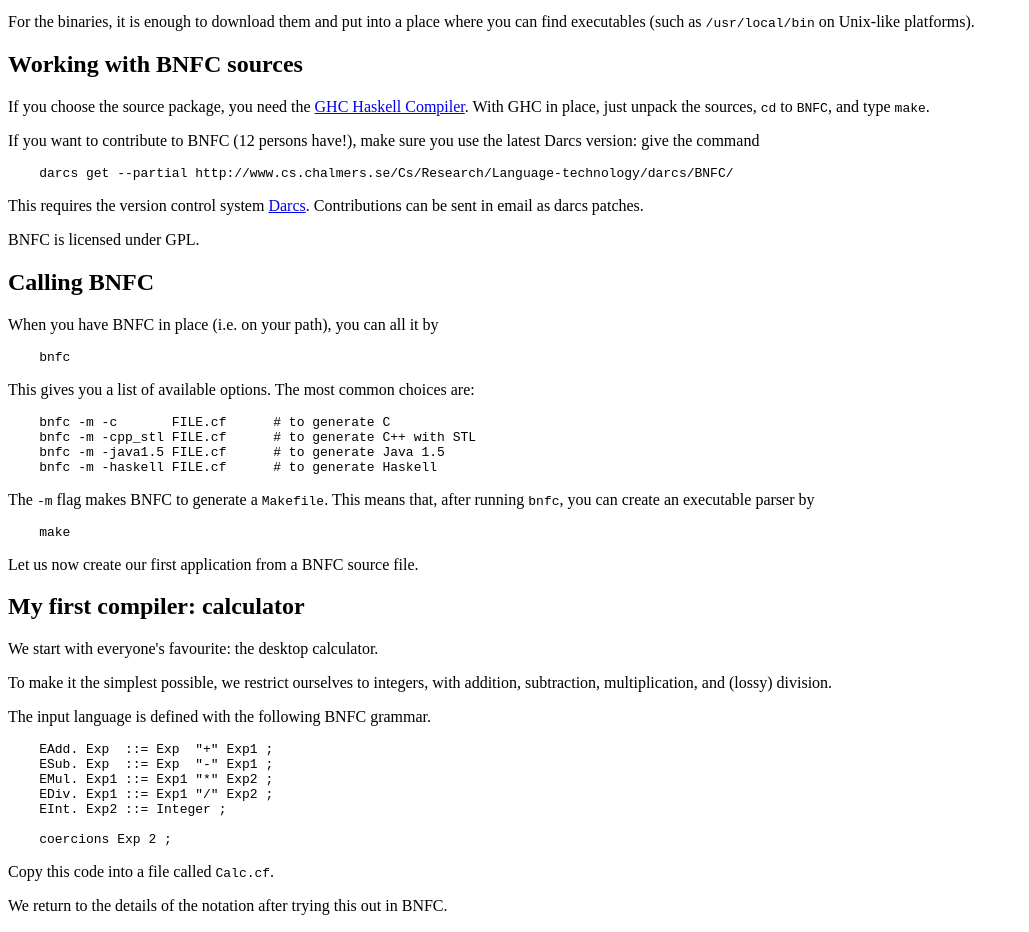
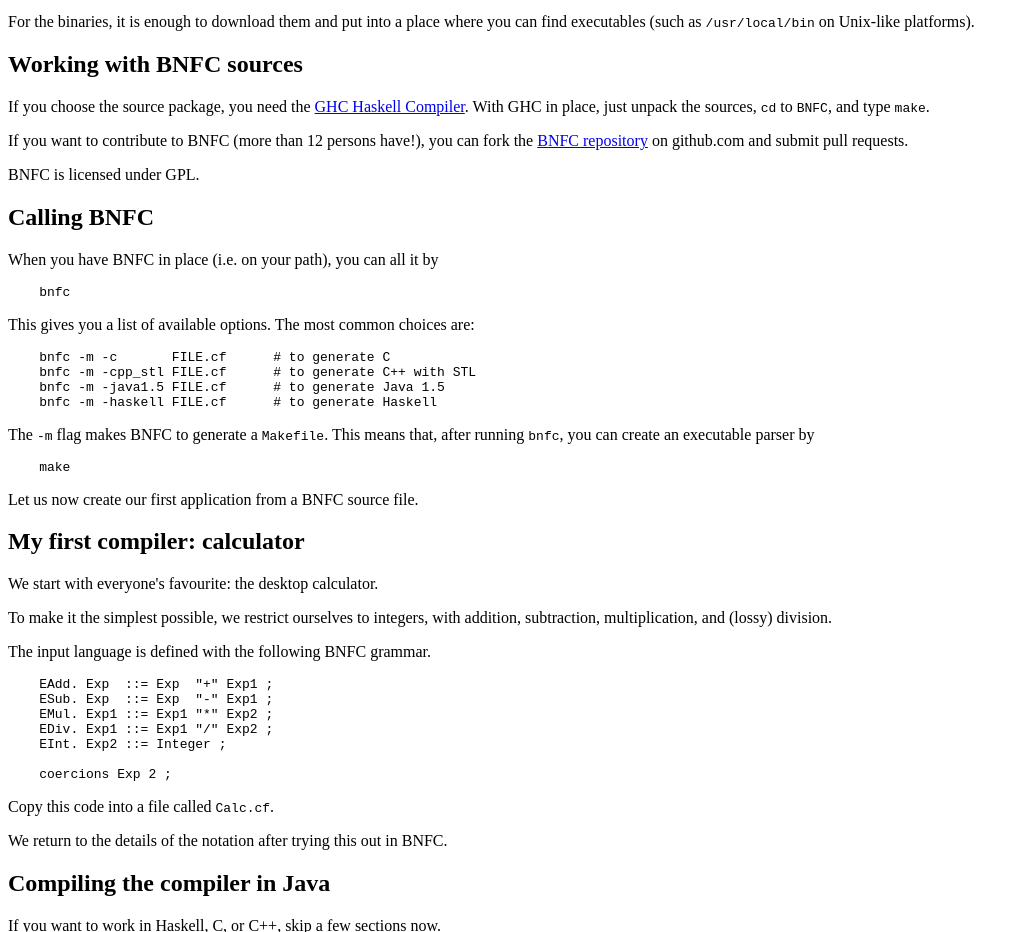
Before and after one commit to BNFC/bnfc, a plain HTML site: page document/tutorial/bnfc-tutorial.html in a window 1280 px wide. Shown: the part 845-1777 px from the top of the page, without its empty margins (0-1029 px from the left). Drawn offline with Linux system fonts and the light colour scheme.

Commit message:
[ bnfc-tutorial ] VC is no longer darcs, but git!

```diff
--- a/document/tutorial/bnfc-tutorial.html
+++ b/document/tutorial/bnfc-tutorial.html
@@ -103,17 +103,9 @@ If you choose the source package, you need the
 just unpack the sources, <CODE>cd</CODE> to <CODE>BNFC</CODE>, and type <CODE>make</CODE>.
 </P>
 <P>
-If you want to contribute to BNFC (12 persons have!), make sure you use the
-latest Darcs version: give the command
-</P>
-
-<PRE>
-    darcs get --partial http://www.cs.chalmers.se/Cs/Research/Language-technology/darcs/BNFC/
-</PRE>
-
-<P>
-This requires the version control system
-<A HREF="http://darcs.net">Darcs</A>. Contributions can be sent in email as darcs patches.
+If you want to contribute to BNFC (more than 12 persons have!), you
+can fork the <A HREF="https://github.com/BNFC/bnfc">BNFC repository</A> on github.com
+and submit pull requests.
 </P>
 <P>
 BNFC is licensed under GPL.
```
Also changed, not shown: document/tutorial/bnfc-tutorial.txt.
